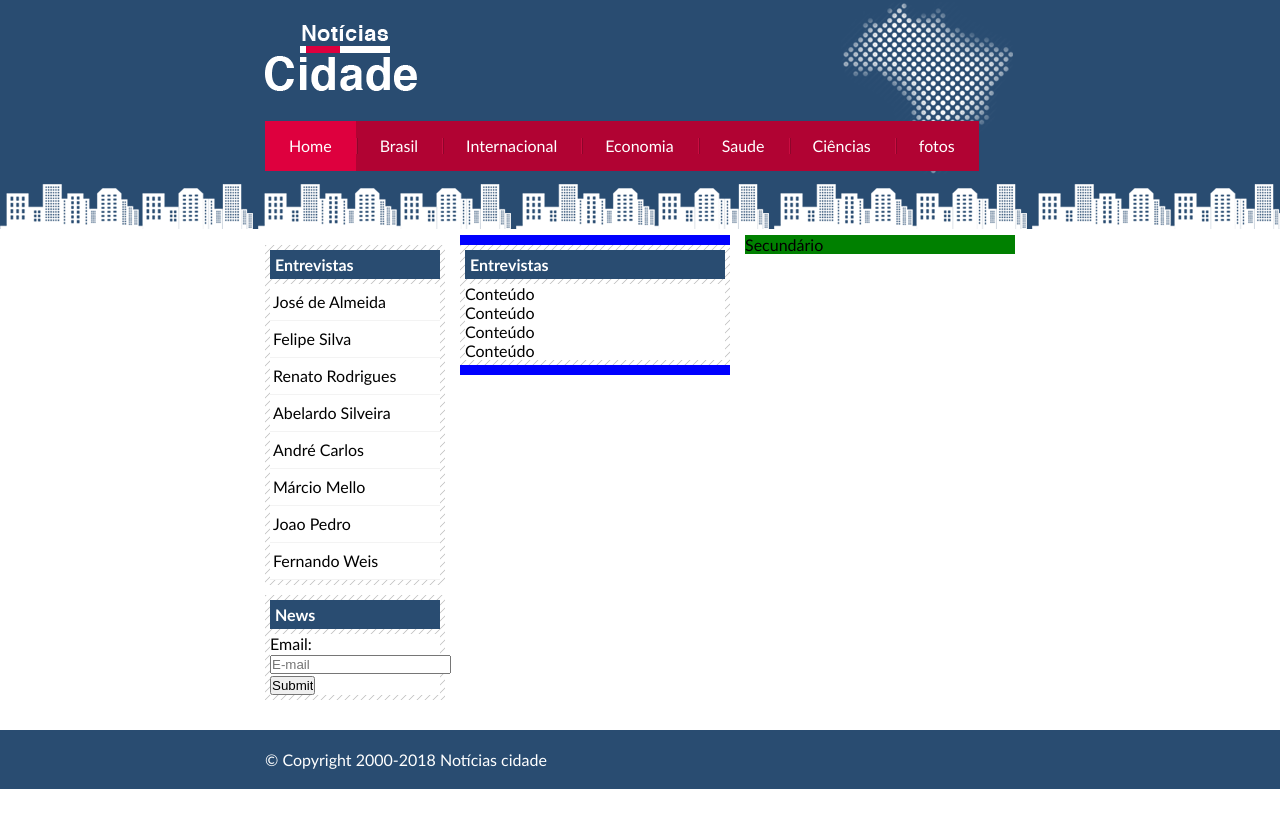
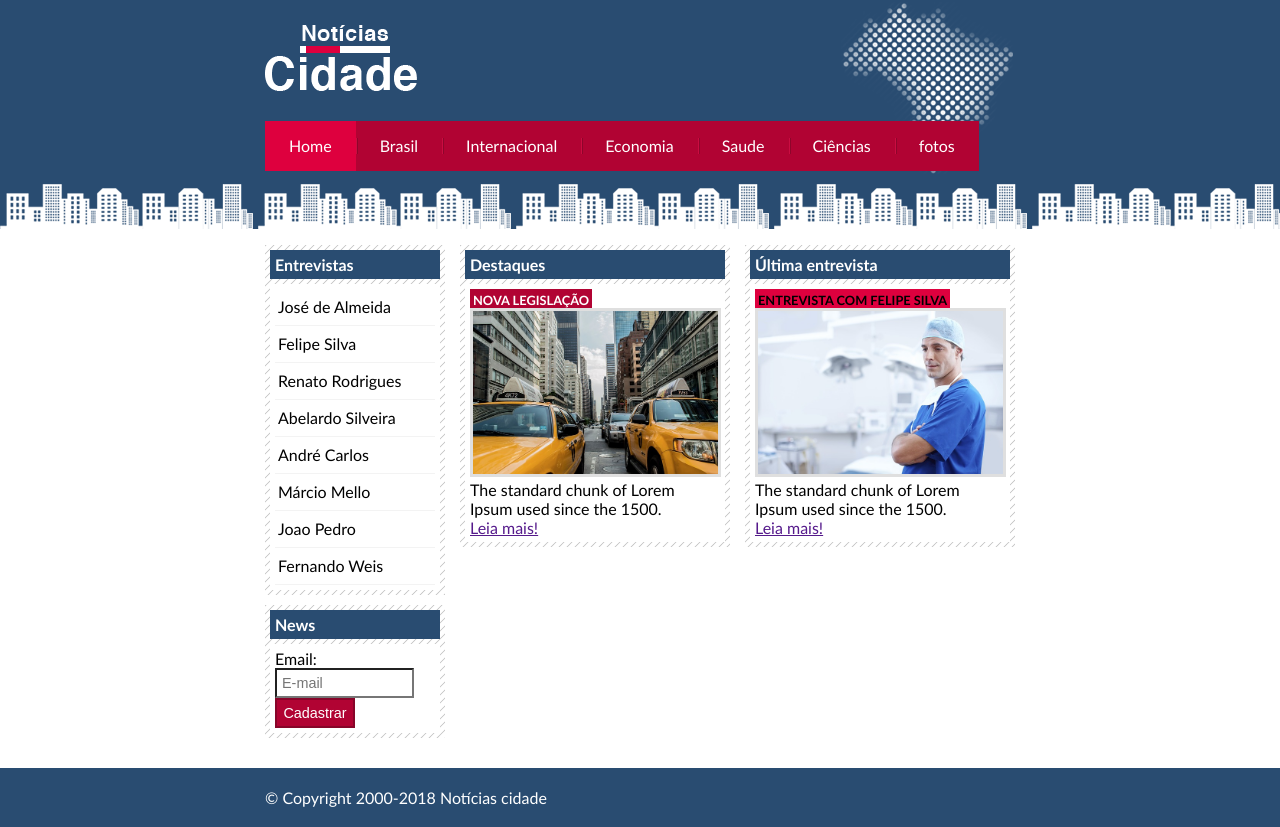
Before and after one commit to wallacecnzto/devweb, a plain HTML site: page noticias-cidade/index.html in a window 1280 px wide. Before the commit the page ends 800 px from the top, so only its background shows below. Drawn offline with Linux system fonts and the light colour scheme.

Commit message:
Start contents

```diff
--- a/noticias-cidade/css/estilo.css
+++ b/noticias-cidade/css/estilo.css
@@ -79,18 +79,10 @@ body.fotos #navegacao a#fotos
     margin-top: 60px;
 }
 
-#tres-colunas #primario {
-    width: 270px;
-    float: left;
-    margin: 0 0 20px 195px;
-    background: blue;
-}
-
 #primario {
     width: 270px;
     float: left;
     margin: 0 0 20px 195px;
-    background: blue;
 }
 
 #duas-colunas #primario {
@@ -106,7 +98,6 @@ body.fotos #navegacao a#fotos
     width: 270px;
     float: left;
     margin: 0 0 20px 15px;
-    background: green;
 }
 
 #lateral {
@@ -131,6 +122,46 @@ body.fotos #navegacao a#fotos
     color: #a1a1a1;
 }
 
+label {
+    display: block;
+    cursor: pointer;
+}
+
+input {
+    padding: 5px;
+    width: 125px;
+    font-size: 0.9em;
+    background-color: #ffffff;
+}
+
+input.submit {
+    width: 80px;
+    color: #fff;
+    background-color: #b10333;
+    border: 2px solid #870529;
+}
+
+h3 {
+    text-transform: uppercase;
+    display: inline;
+    font-size: 0.8em;
+    padding: 3px;
+}
+
+.destaque h3 {
+    background: #b10333;
+    color: #fff;
+}
+
+.entrevista h3 {
+    background: #de003e;
+}
+
+img.imagem-principal {
+    width: 98%;
+    border: 3px solid #dfdfdf;
+}
+
 #container-rodape {
     background: #294c71;
     padding: 20px;
@@ -146,7 +177,7 @@ body.fotos #navegacao a#fotos
 
 .caixa-conteudo {
     background: #fff;
-    padding 5px;
+    padding: 5px;
     margin-top: 5px;
 }
 
--- a/noticias-cidade/index.html
+++ b/noticias-cidade/index.html
@@ -21,17 +21,31 @@
             </div>
             <div id="conteudo">
                 <div id="primario">
-                    <div class="caixa">
-                        <h2>Entrevistas</h2>
+                    <div class="caixa destaque">
+                        <h2>Destaques</h2>
                         <div class="caixa-conteudo">
-                            Conteúdo<br>
-                            Conteúdo<br>
-                            Conteúdo<br>
-                            Conteúdo<br>
+                            <h3>Nova legislação</h3>
+                            <img class="imagem-principal" src="imagens/taxi.jpg" width="100%">
+                            <p>
+                                The standard chunk of Lorem Ipsum used since the 1500.
+                            </p>
+                            <a href="">Leia mais!</a>
+                       </div>
+                    </div>
+                </div>
+                <div id="secundario">
+                    <div class="caixa entrevista">
+                        <h2>Última entrevista</h2>
+                        <div class="caixa-conteudo">
+                            <h3>Entrevista com felipe silva</h3>
+                            <img class="imagem-principal" src="imagens/doutor.jpg" width="100%">
+                            <p>
+                                The standard chunk of Lorem Ipsum used since the 1500.
+                            </p>
+                                <a href="">Leia mais!</a>
                         </div>
                     </div>
                 </div>
-                <div id="secundario">Secundário</div>
                 <!-- Início lateral -->
                 <div id="lateral">
                     <div class="caixa">
@@ -52,13 +66,13 @@
                     <div class="caixa">
                         <h2>News</h2>
                         <div class="caixa-conteudo">
-                            <form>
+                            <form action="">
                                 <div>
                                     <label for="email">Email:</label>
                                     <input type="text" name="email" id="email" placeholder="E-mail">
                                 </div>
                                 <div>
-                                    <input type="submit" name="enviar">
+                                    <input class="submit" type="submit" value="Cadastrar">
                                 </div>
                             </form>
                         </div>
```
